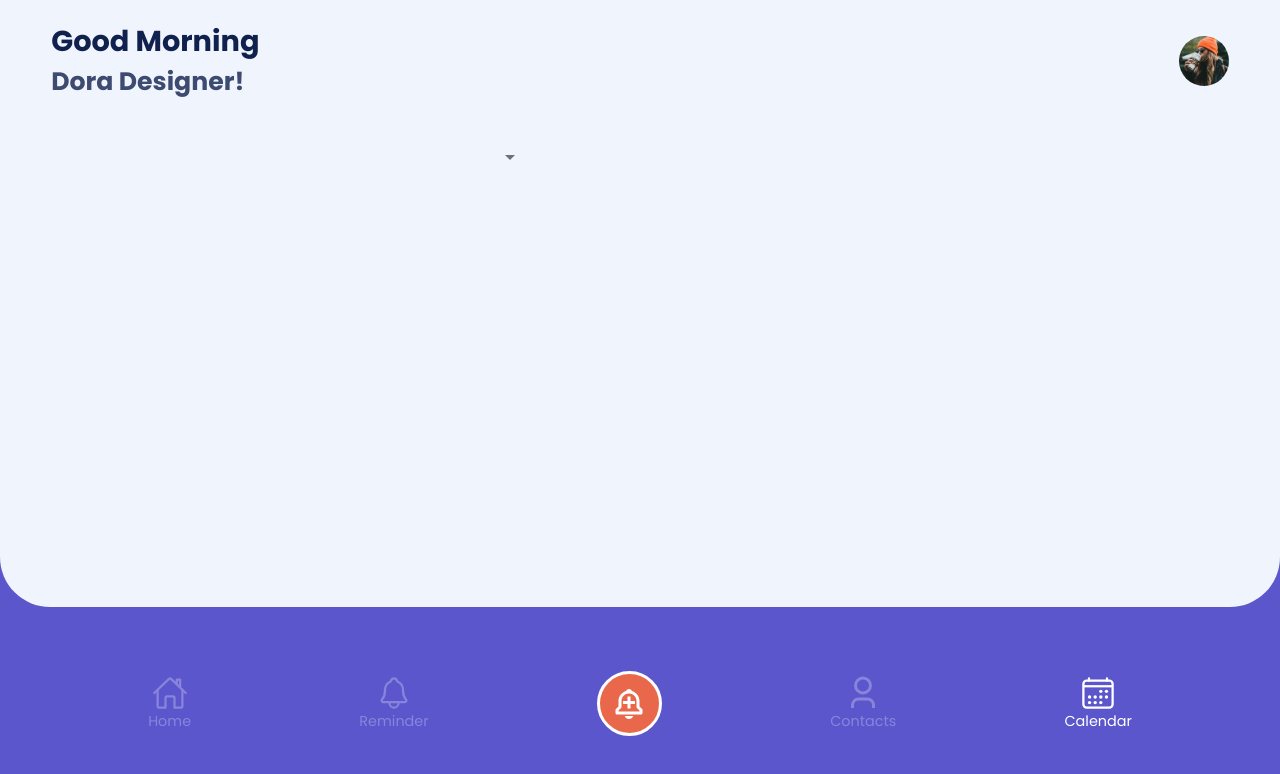
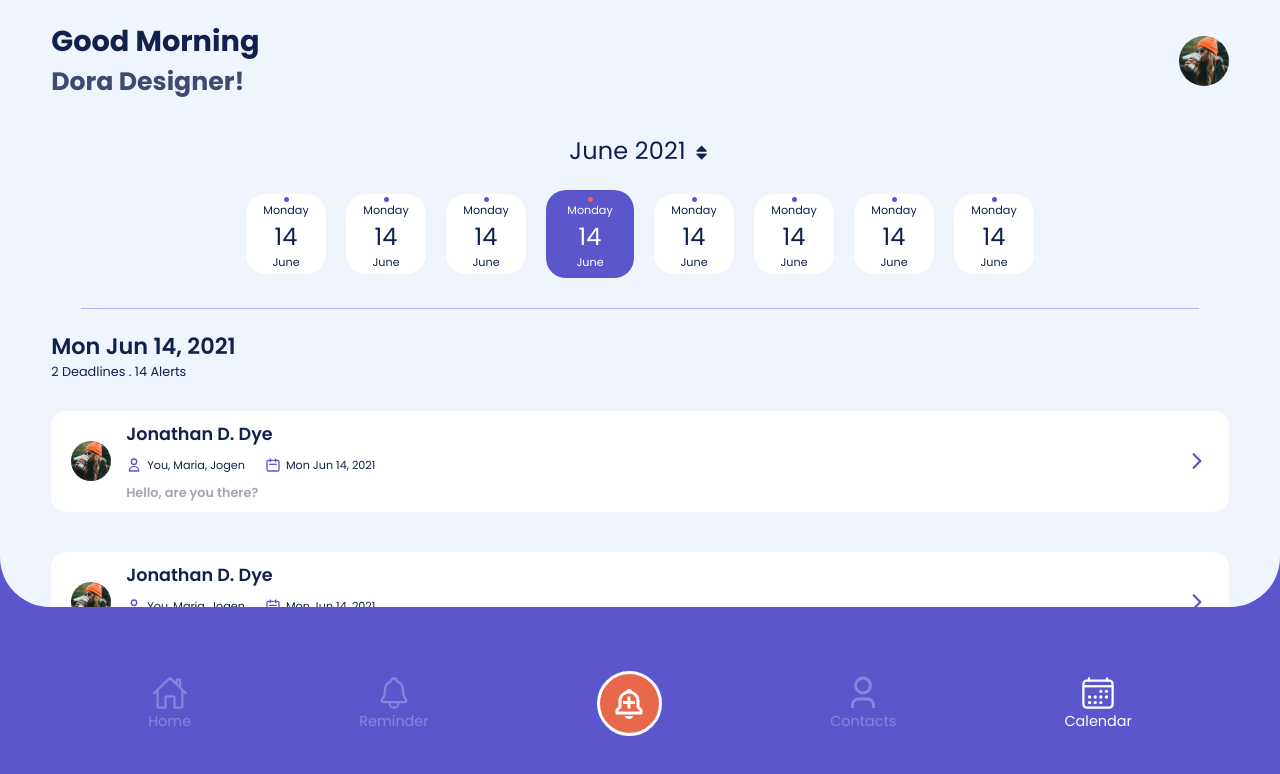
Before and after one commit to khanhammad896/nagger, a React (Create React App) app: page /calendar in a window 1280 px wide. Shown: the top 774 px of the page. Built offline with nearby package versions, Linux system fonts and the light colour scheme.

Commit message:
Made calendar page

```diff
--- a/src/components/Appbar.js
+++ b/src/components/Appbar.js
@@ -26,7 +26,6 @@ const AppBarContainer = styled.section`
   display: flex;
   justify-content: flex-start;
   align-items: center;
-
   .heading-container {
     display: flex;
     justify-content: flex-start;
--- a/src/components/DateDivider.js
+++ b/src/components/DateDivider.js
@@ -1,13 +1,26 @@
 import React from "react";
 import Divider from "@material-ui/core/Divider";
 import styled from "styled-components";
+import { useLocation } from "react-router-dom";
 const DateDivider = (props) => {
+  const location = useLocation();
   return (
     <>
-      <DividerWrapper className="text-dark">
+      <DividerWrapper className="text-dark" location={location.pathname}>
         <Divider />
-        <span className="date ">{props.dateRange}</span>
-        <span className="day font-regular">{props.day}</span>
+        {location.pathname !== "/calendar" ? (
+          <>
+            <span className="date font-light">{props.dateRange}</span>
+            <span className="day font-regular">{props.day}</span>
+          </>
+        ) : (
+          <>
+            <span className="calendar-dates font-regular">{props.date}</span>
+            <span className="calendar-deadline-info font-light">
+              {props.deadline}
+            </span>
+          </>
+        )}
       </DividerWrapper>
     </>
   );
@@ -19,7 +32,7 @@ const DividerWrapper = styled.section`
   display: flex;
   justify-content: flex-start;
   flex-direction: column;
-
+  margin-block: ${(props) => (props.location === "/calendar" ? 10 : 0)}px;
   .MuiDivider-root {
     margin-block: 20px;
     background-color: var(--background-theme);
@@ -36,6 +49,14 @@ const DividerWrapper = styled.section`
     font-weight: 600;
   }
 
+  .calendar-dates {
+    font-size: 1.4em;
+  }
+
+  .calendar-deadline-info {
+    font-size: 0.8em;
+  }
+
   @media screen and (max-width: 400px) {
     font-size: 10px;
   }
--- /dev/null
+++ b/src/components/DatePicker.js
@@ -0,0 +1,192 @@
+import React from "react";
+import styled from "styled-components";
+import Select from "@material-ui/core/Select";
+import MenuItem from "@material-ui/core/MenuItem";
+import { TiArrowUnsorted } from "react-icons/ti";
+import { Badge } from "@material-ui/core";
+import "../styles/DatePicker.css";
+
+const DatePicker = () => {
+  return (
+    <>
+      <DatePickerWrapper>
+        <div className="month-select-container">
+          <Select
+            labelId="month-select"
+            defaultValue={`June 2021`}
+            displayEmpty={true}
+            renderValue={() => "June 2021"}
+            IconComponent={TiArrowUnsorted}
+          >
+            <MenuItem>June 2021</MenuItem>
+            <MenuItem>July 2021</MenuItem>
+            <MenuItem>August 2021</MenuItem>
+          </Select>
+        </div>
+        <div className="month-date-container">
+          <div className="date-card-wrapper">
+            <div className="date-card">
+              <Badge className="date-dot" />
+              <span className="date-card-day">Monday</span>
+              <span className="date-card-date">14</span>
+              <span className="date-card-month">June</span>
+            </div>
+            <div className="date-card">
+              <Badge className="date-dot" />
+              <span className="date-card-day">Monday</span>
+              <span className="date-card-date">14</span>
+              <span className="date-card-month">June</span>
+            </div>
+            <div className="date-card">
+              <Badge className="date-dot" />
+              <span className="date-card-day">Monday</span>
+              <span className="date-card-date">14</span>
+              <span className="date-card-month">June</span>
+            </div>
+            <div className="date-card-selected">
+              <Badge className="date-dot-selected" />
+              <span className="date-card-day">Monday</span>
+              <span className="date-card-date">14</span>
+              <span className="date-card-month">June</span>
+            </div>
+            <div className="date-card">
+              <Badge className="date-dot" />
+              <span className="date-card-day">Monday</span>
+              <span className="date-card-date">14</span>
+              <span className="date-card-month">June</span>
+            </div>
+            <div className="date-card">
+              <Badge className="date-dot" />
+              <span className="date-card-day">Monday</span>
+              <span className="date-card-date">14</span>
+              <span className="date-card-month">June</span>
+            </div>
+            <div className="date-card">
+              <Badge className="date-dot" />
+              <span className="date-card-day">Monday</span>
+              <span className="date-card-date">14</span>
+              <span className="date-card-month">June</span>
+            </div>
+            <div className="date-card">
+              <Badge className="date-dot" />
+              <span className="date-card-day">Monday</span>
+              <span className="date-card-date">14</span>
+              <span className="date-card-month">June</span>
+            </div>
+          </div>
+        </div>
+      </DatePickerWrapper>
+    </>
+  );
+};
+
+export default DatePicker;
+
+const DatePickerWrapper = styled.div`
+  .month-select-container {
+    margin-block-start: 20px;
+    display: flex;
+    justify-content: center;
+    align-items: center;
+  }
+
+  .MuiInputBase-root {
+    background: transparent;
+    font-family: var(--font-light);
+    color: var(--text-dark);
+    align-items: center;
+    justify-content: flex-start;
+    display: flex;
+  }
+
+  .MuiSelect-select {
+    font-size: 1.5em;
+    padding: 0;
+  }
+
+  .MuiSelect-select.MuiSelect-select {
+    padding-right: 25px;
+  }
+  .MuiSelect-icon {
+    font-size: 1.2em;
+    color: var(--text-dark);
+  }
+  .MuiInput-underline:hover:not(.Mui-disabled):before,
+  .MuiInput-underline:before,
+  .MuiInput-underline:after {
+    border: none;
+  }
+
+  .MuiSelect-select:focus {
+    background-color: transparent;
+  }
+
+  .month-date-container {
+    overflow: auto !important;
+    white-space: nowrap;
+    margin-top: 20px;
+    display: flex;
+    // justify-content: center;
+    // align-items: center;
+  }
+
+  .month-date-container::-webkit-scrollbar {
+    display: none;
+  }
+
+  .date-card-wrapper {
+    display: flex;
+    justify-content: flex-start;
+    align-items: center;
+    margin-inline: auto;
+  }
+
+  .date-card,
+  .date-card-selected {
+    width: 80px;
+    height: 80px;
+    background: #fff;
+    border-radius: 20px;
+    margin-inline: 10px;
+    display: flex;
+    justify-content: center;
+    align-items: center;
+    flex-direction: column;
+    font-family: var(--font-light);
+    color: var(--text-dark);
+    cursor: pointer;
+    transition: transform 0.3s linear;
+  }
+
+  .date-card:hover {
+    transform: scale(1.1);
+  }
+  .date-card-selected {
+    width: 88px;
+    height: 88px;
+    background: var(--background-theme);
+    color: #fff;
+  }
+  .date-dot,
+  .date-dot-selected {
+    width: 5px;
+    height: 5px;
+    border-radius: 50%;
+    background: var(--background-theme);
+  }
+  .date-dot-selected {
+    background: #fa5b5b;
+  }
+
+  .date-card-day {
+    font-size: 0.7em;
+  }
+
+  .date-card-date {
+    font-size: 1.5em;
+  }
+
+  .date-card-month {
+    font-size: 0.7em;
+  }
+`;
--- a/src/components/HomeCard.js
+++ b/src/components/HomeCard.js
@@ -6,7 +6,7 @@ import { Badge } from "@material-ui/core";
 import { HiOutlineUser, HiOutlineCalendar } from "react-icons/hi";
 import { IoIosArrowForward } from "react-icons/io";
 
-import { Link, useLocation } from "react-router-dom";
+import { useLocation } from "react-router-dom";
 const HomeCard = () => {
   const location = useLocation();
   return (
@@ -38,7 +38,8 @@ const HomeCard = () => {
               Hello, are you there?
             </span>
           </div>
-          {location.pathname !== "/reminders" ? (
+          {location.pathname !== "/reminders" &&
+          location.pathname !== "/calendar" ? (
             <div className="online-status">
               <div>
                 <Badge className="online-icon" />
--- a/src/components/Navbar.js
+++ b/src/components/Navbar.js
@@ -54,7 +54,7 @@ const Navbar = () => {
           </Link>
         </div>
         <div className="menu-item circle-icon text-light">
-          <BiBellPlus />
+          {tabIndex === 2 ? <BiUserPlus /> : <BiBellPlus />}
         </div>
         <div>
           <Link
--- a/src/pages/Calendar.js
+++ b/src/pages/Calendar.js
@@ -1,20 +1,36 @@
 import React from "react";
 import styled from "styled-components";
 import Appbar from "../components/Appbar";
-import Select from "@material-ui/core/Select";
-import MenuItem from "@material-ui/core/MenuItem";
+import DateDivider from "../components/DateDivider";
+import DatePicker from "../components/DatePicker";
+import HomeCard from "../components/HomeCard";
 const Calendar = () => {
   return (
     <section className="tab">
       <CalendarWrapper>
         <Appbar />
-        <div className="month-select-container">
-          <Select defaultValue={`June 2021`}>
-            <MenuItem>June 2021</MenuItem>
-            <MenuItem>July 2021</MenuItem>
-            <MenuItem>August 2021</MenuItem>
-          </Select>
-        </div>
+        <DatePicker />
+        <DateDivider
+          date={`Mon Jun 14, 2021`}
+          deadline={`2 Deadlines . 14 Alerts`}
+        />
+        <HomeCard />
+        <HomeCard />
+        <DateDivider
+          date={`Tue Jun 15, 2021`}
+          deadline={`0 Deadline . 0 Alert`}
+        />
+        <DateDivider
+          date={`Wed Jun 16, 2021`}
+          deadline={`0 Deadline . 10 Alerts`}
+        />
+        <HomeCard />
+        <HomeCard />
+        <DateDivider
+          date={`Thurs Jun 17, 2021`}
+          deadline={`1 Deadline . 0 Alerts`}
+        />
+        <HomeCard />
       </CalendarWrapper>
     </section>
   );
@@ -29,19 +45,4 @@ const CalendarWrapper = styled.div`
   display: flex;
   justify-content: flex-start;
   flex-direction: column;
-
-  .month-select-container {
-    margin-block-start: 20px;
-  }
-
-  .MuiInputBase-root {
-    width: 40%;
-    background: transparent;
-  }
-
-  .MuiInput-underline:hover:not(.Mui-disabled):before,
-  .MuiInput-underline:before,
-  .MuiInput-underline:after {
-    border: none;
-  }
 `;
--- a/src/pages/Home.js
+++ b/src/pages/Home.js
@@ -16,16 +16,11 @@ const Home = () => {
             <DateDivider dateRange={"Mon Jun 14, 2021"} day={"Today"} />
             <HomeCard />
             <HomeCard />
-
             <HomeCard />
-
             <DateDivider dateRange={"Tue Jun 15, 2021"} day={"Tomorrow"} />
             <HomeCard />
-
             <HomeCard />
-
             <HomeCard />
-
             <DateDivider
               dateRange={"Mon Jun 14 - Jun 21, 2021"}
               day={"Later this week"}
--- /dev/null
+++ b/src/styles/DatePicker.css
@@ -0,0 +1,3 @@
+.MuiList-padding {
+  padding: 0;
+}
```
